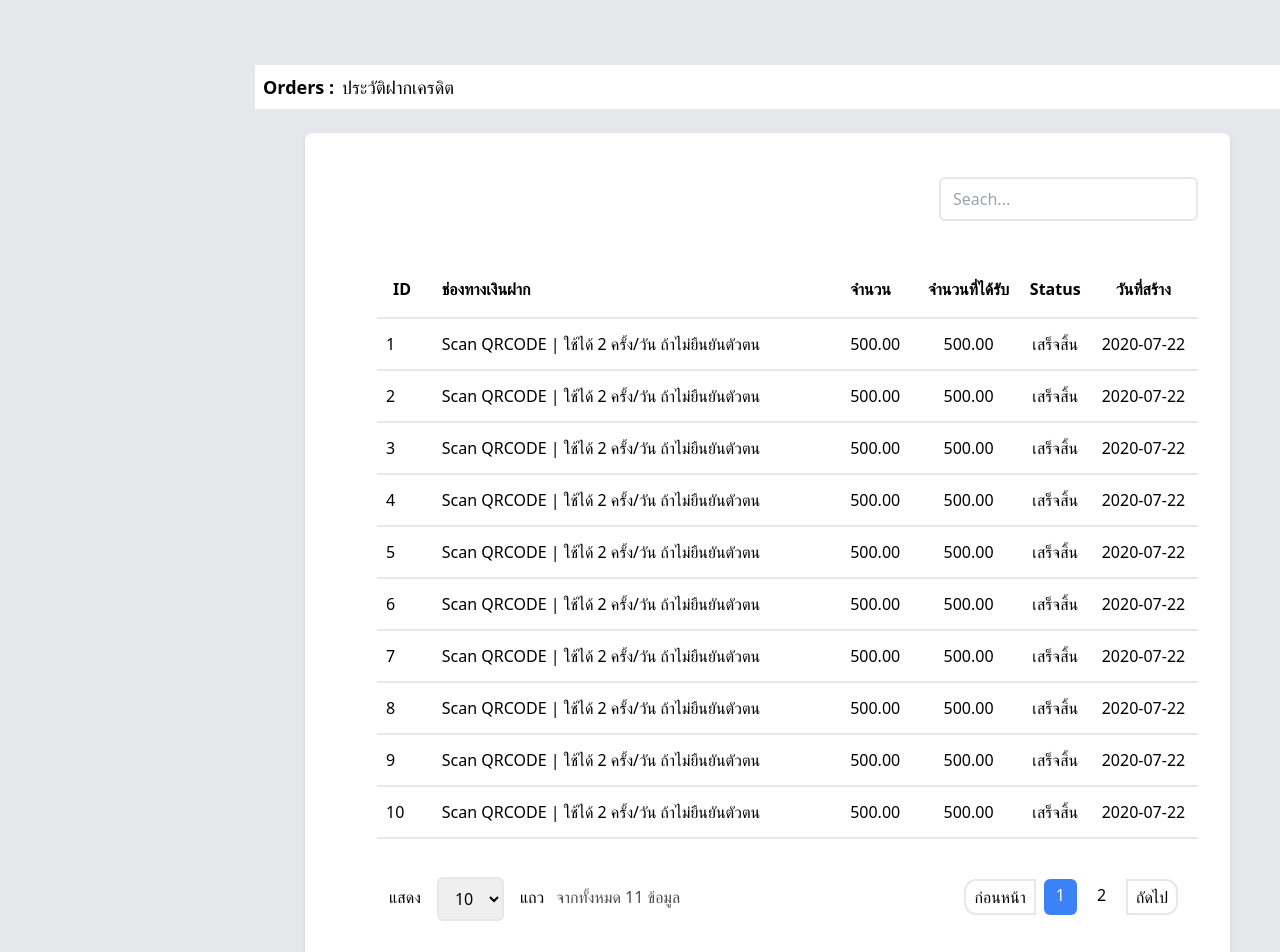
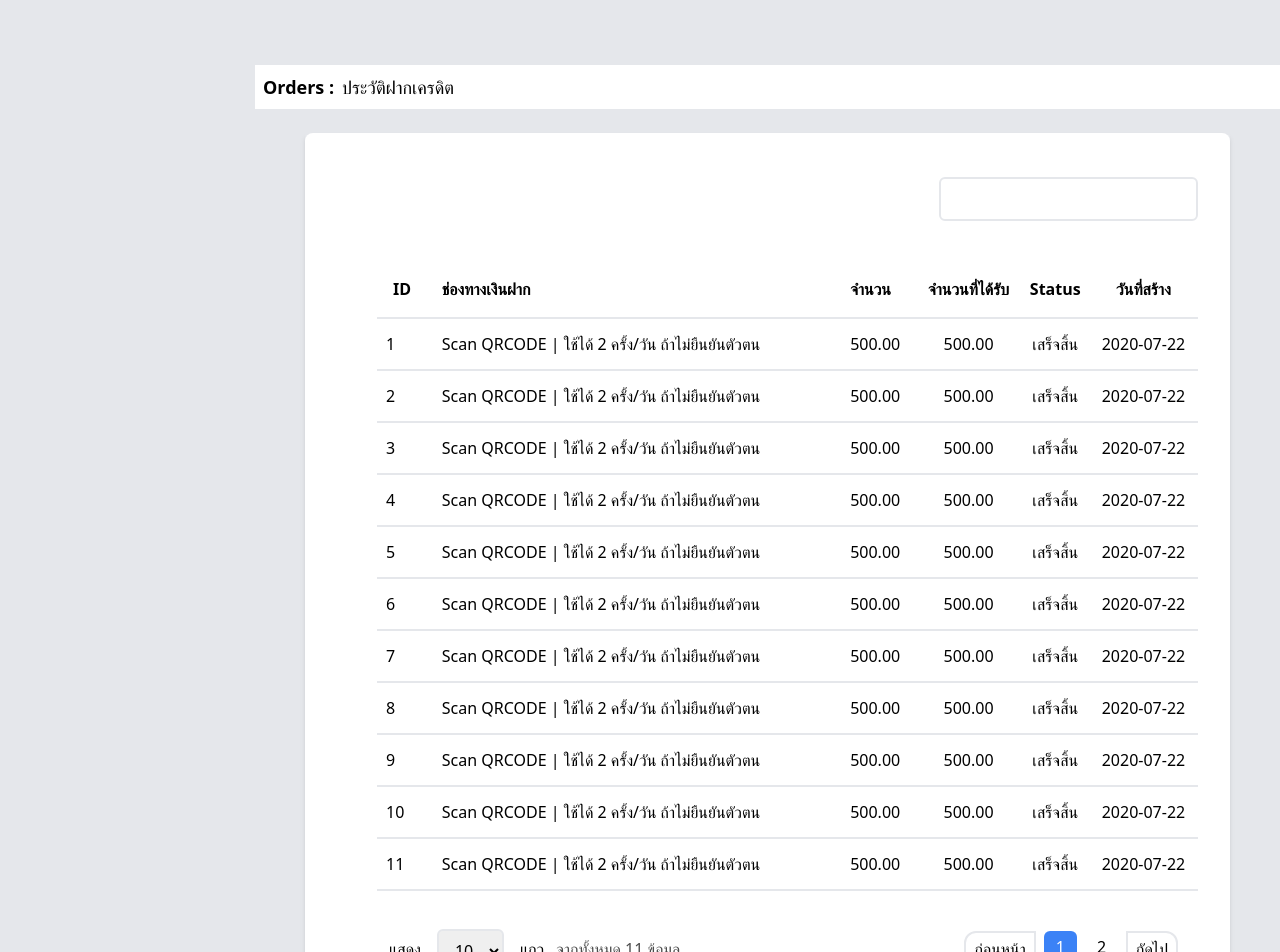
Before and after one commit to bbxme7799/finalproject4, a Next.js app: page /users/creditHistory in a window 1280 px wide. Shown: the top 952 px of the page. Built offline with nearby package versions, Linux system fonts and the light colour scheme; no server answers.

Commit message:
lastest 3/8/2022

```diff
--- /dev/null
+++ b/components/PageMetadata.js
@@ -0,0 +1,9 @@
+// components/PageMetadata.js
+import React from "react";
+import Head from "next/head";
+
+const PageMetadata = ({ title }) => {
+  return <Head>{title && <title>{title}</title>}</Head>;
+};
+
+export default PageMetadata;
--- a/package.json
+++ b/package.json
@@ -30,6 +30,7 @@
     "react": "18.2.0",
     "react-data-table-component": "^7.5.3",
     "react-dom": "18.2.0",
+    "react-helmet-async": "^1.3.0",
     "react-icons": "^4.10.1",
     "react-select": "^5.7.4",
     "styled-components": "^6.0.5",
--- a/pages/blog/index.js
+++ b/pages/blog/index.js
@@ -1,3 +1,4 @@
+import PageMetadata from "@/components/PageMetadata";
 const posts = [
   {
     id: 1,
@@ -55,6 +56,8 @@ const posts = [
 
 export default function BlogPage() {
   return (
+    <>
+      <PageMetadata title="ฺBlog" />
       <div className="bg-white py-24 sm:py-32">
         <div className="mx-auto max-w-7xl px-6 lg:px-8">
           <div className="mx-auto max-w-2xl lg:mx-0">
@@ -114,5 +117,6 @@ export default function BlogPage() {
           </div>
         </div>
       </div>
+    </>
   );
 }
--- a/pages/faq/index.js
+++ b/pages/faq/index.js
@@ -1,3 +1,4 @@
+import PageMetadata from "@/components/PageMetadata";
 export default function FaqPage() {
   const faqData = [
     {
@@ -14,6 +15,8 @@ export default function FaqPage() {
   ];
 
   return (
+    <>
+      <PageMetadata title="FAQ" />
       <div className="max-w-3xl mx-auto px-4 py-32">
         <h1 className="text-3xl font-bold mb-4">คำถามที่พบบ่อย</h1>
         {faqData.map((faq, index) => (
@@ -23,5 +26,6 @@ export default function FaqPage() {
           </div>
         ))}
       </div>
+    </>
   );
 }
--- a/pages/users/cart/index.js
+++ b/pages/users/cart/index.js
@@ -22,14 +22,14 @@ export default function CartPage() {
     setCreditAmount("");
   };
   return (
-    <div className="ml-[255px] mt-[65px] h-auto">
+    <div className="ml-[255px] mt-[65px] h-auto ">
       <div className="bg-white my-[2px] ">
         <div className="flex mx-2 py-2">
           <h1 className="font-bold text-lg">Add credit:</h1>
           <p className="text-lg pl-2">เติมเครดิต</p>
         </div>
       </div>
-      <div className="mx-[100px] my-8 h-full">
+      <div className="mx-auto my-8 h-full ">
         <div className="h-auto rounded-lg px-8 py-8">
           <div className="relative">
             <div className="flex flex-col max-w-3xl p-6 space-y-4 sm:p-10 dark:bg-gray-100">
--- a/pages/users/credit/index.js
+++ b/pages/users/credit/index.js
@@ -1,6 +1,7 @@
 import React from "react";
 import { useSession } from "next-auth/react";
 import { useState } from "react";
+import PageMetadata from "@/components/PageMetadata";
 
 export default function CreditPage() {
   const session = useSession();
@@ -23,6 +24,8 @@ export default function CreditPage() {
   };
 
   return (
+    <>
+      <PageMetadata title="Add Credit" />
       <div className="ml-[255px] mt-[65px] h-auto">
         <div className="bg-white my-[2px] ">
           <div className="flex mx-2 py-2">
@@ -56,5 +59,6 @@ export default function CreditPage() {
           </div>
         </div>
       </div>
+    </>
   );
 }
--- a/pages/users/creditHistory/index.js
+++ b/pages/users/creditHistory/index.js
@@ -1,7 +1,9 @@
 import { User } from "@nextui-org/react";
 import React, { useEffect, useState } from "react";
-import { useSession } from "next-auth/react";
+import { useSession, getSession } from "next-auth/react";
 import { useRouter } from "next/router";
+import Link from "next/link";
+import PageMetadata from "@/components/PageMetadata";
 
 const Users = [
   {
@@ -95,29 +97,56 @@ const Users = [
 ];
 
 function index() {
-  // ส่วน Search
-  const [query, setquery] = useState("");
-  const [btn, setbtn] = useState("");
-  // ส่วน pagination
-  const [currentPage, setcurrentPage] = useState(1);
-  const [recordsPerPage, setrecordsPerPage] = useState(10);
+  const [query, setQuery] = useState("");
+  const [btn, setBtn] = useState("");
+  const [currentPage, setCurrentPage] = useState(1);
+  const [recordsPerPage, setRecordsPerPage] = useState(10);
+
+  const { data: session, status } = useSession();
+  const router = useRouter();
+  useEffect(() => {
+    if (status === "loading") {
+      return; // Do not return JSX here as it's not rendered within the component.
+    }
+
+    // If the session is not authenticated, redirect to the login page.
+    if (!session?.status === "authenticated") {
+      router?.push("/users/login");
+    }
+  }, [status, session, router]);
+
   const lastIndex = currentPage * recordsPerPage;
   const firstIndex = lastIndex - recordsPerPage;
-  const records = Users.slice(firstIndex, lastIndex);
-  const npage = Math.ceil(Users.length / recordsPerPage);
+  const filteredRecords = Users.filter((user) =>
+    user.service
+      .toLowerCase()
+      .includes(query.toLowerCase() || btn.toLowerCase())
+  );
+
+  const records = filteredRecords.slice(firstIndex, lastIndex);
+  const npage = Math.ceil(filteredRecords.length / recordsPerPage);
   const number = [...Array(npage + 1).keys()].slice(1);
 
-  const session = useSession();
-  const router = useRouter();
+  const nextPage = () => {
+    if (currentPage !== lastIndex) {
+      setCurrentPage(currentPage + 1);
+    }
+  };
 
-  if (session.status === "loading") {
-    return <p>Loading...</p>;
+  const prePage = () => {
+    if (currentPage !== firstIndex) {
+      setCurrentPage(currentPage - 1);
     }
+  };
 
-  // Acive Button
+  const changeCPage = (id) => {
+    // Implement the logic to change the current page
+  };
 
   // console.log(Users.filter(user => user.first_name.toLocaleLowerCase.includes("Em")))
   return (
+    <>
+      <PageMetadata title="Credit history" />
       <div className="ml-[255px] mt-[65px] h-auto">
         <div className="bg-white my-[2px] ">
           <div className="flex mx-2 py-2 ">
@@ -131,9 +160,10 @@ function index() {
               <div className="flex justify-end my-3">
                 <input
                   type="text"
-                placeholder="Seach..."
-                className=" border-2 rounded-md px-3 py-2 "
-                onChange={(e) => setquery(e.target.value)}
+                  id="searchInput"
+                  value={query}
+                  onChange={(e) => setQuery(e.target.value)}
+                  className="border-2 rounded-md px-3 py-2 "
                 />
               </div>
 
@@ -149,11 +179,7 @@ function index() {
                         <th className="text-center  ">Status</th>
                         <th className="text-center ">วันที่สร้าง</th>
                       </tr>
-                    {records
-                      .filter((user) =>
-                        user.service.toLowerCase().includes(query || btn)
-                      )
-                      .map((item) => (
+                      {filteredRecords.map((item) => (
                         <tr key={item.id} className="border-b-2">
                           <td className="text-left ">
                             <p className="mx-2 my-3">{item.id}</p>
@@ -188,7 +214,7 @@ function index() {
                       id="dropdownMenu"
                       name="dropdownMenu"
                       className="mt-[0.2rem]  border-2 rounded-md py-2 px-3"
-                    onClick={(e) => setrecordsPerPage(e.target.value)}
+                      onClick={(e) => setRecordsPerPage(e.target.value)}
                     >
                       <option value="10">10</option>
                       <option value="25">25</option>
@@ -238,21 +264,22 @@ function index() {
           </div>
         </div>
       </div>
+    </>
   );
 
-  // Style button color
+  // // Style button color
 
-  function nextPage() {
-    if (currentPage !== lastIndex) {
-      setcurrentPage(currentPage + 1);
-    }
-  }
-  function prePage() {
-    if (currentPage !== firstIndex) {
-      setcurrentPage(currentPage - 1);
-    }
-  }
-  function changeCPage(id) {}
+  // function nextPage() {
+  //   if (currentPage !== lastIndex) {
+  //     setcurrentPage(currentPage + 1);
+  //   }
+  // }
+  // function prePage() {
+  //   if (currentPage !== firstIndex) {
+  //     setcurrentPage(currentPage - 1);
+  //   }
+  // }
+  // function changeCPage(id) {}
 }
 
 export default index;
--- a/pages/users/history/index.js
+++ b/pages/users/history/index.js
@@ -2,6 +2,7 @@ import React, { useEffect, useState } from "react";
 import styles from "./index.module.css";
 import { useSession } from "next-auth/react";
 import { useRouter } from "next/router";
+import PageMetadata from "@/components/PageMetadata";
 
 const Users = [
   {
@@ -187,6 +188,8 @@ function index() {
 
   // console.log(Users.filter(user => user.first_name.toLocaleLowerCase.includes("Em")))
   return (
+    <>
+      <PageMetadata title="Order History" />
       <div className="ml-[255px] mt-[65px] h-auto">
         <div className="bg-white my-[2px] ">
           <div className="flex mx-2 py-2 ">
@@ -395,6 +398,7 @@ function index() {
           </div>
         </div>
       </div>
+    </>
   );
 
   // function nextPage() {
--- a/pages/users/privacy.js
+++ b/pages/users/privacy.js
@@ -1,6 +1,7 @@
 import React from "react";
 import { useSession } from "next-auth/react";
 import { useState } from "react";
+import PageMetadata from "@/components/PageMetadata";
 
 export default function CreditPage() {
   const session = useSession();
@@ -46,6 +47,8 @@ export default function CreditPage() {
   };
 
   return (
+    <>
+      <PageMetadata title="Privacy Setting" />
       <div className="ml-[255px] mt-[65px] h-auto">
         <div className="bg-white my-[2px] ">
           <div className="flex mx-2 py-2">
@@ -97,5 +100,6 @@ export default function CreditPage() {
           </div>
         </div>
       </div>
+    </>
   );
 }
```
Also changed, not shown: pages/index.js (+9 -1 lines), pages/service-user/index.js (+9 -5 lines), pages/users/index.js (+7 -3 lines), 1 other file (tests, documents, lock files or other folders). Lines whose indentation alone changed are shown as unchanged.
